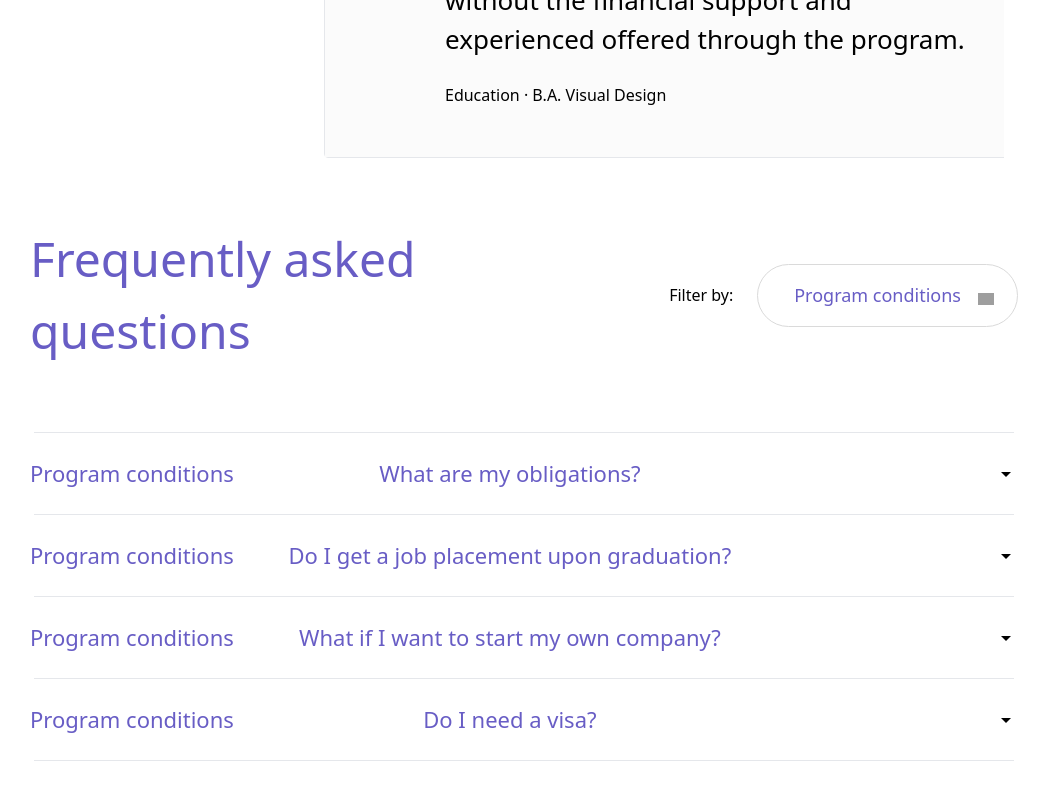
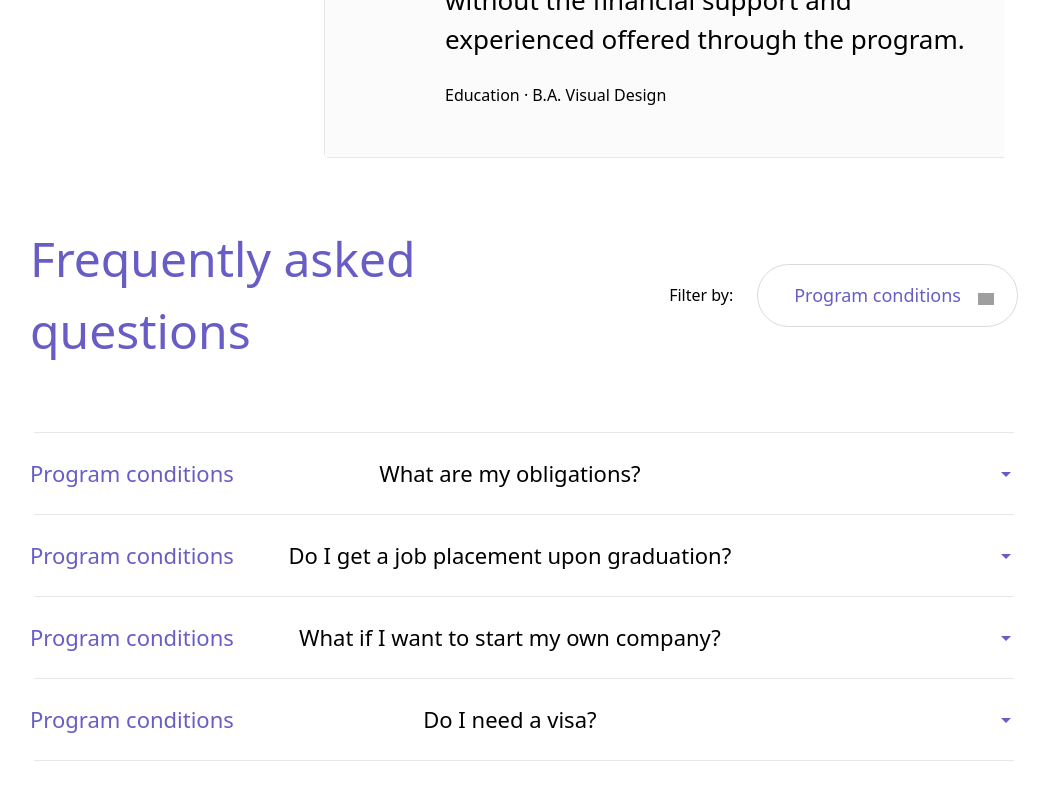
Before and after one commit to thatgirldorian/hs-fe-challenge, a React (Create React App) app: page / in a window 1280 px wide. Shown: the part 2643-3443 px from the top of the page, without its empty margins (116-1165 px from the left). Built offline with nearby package versions, Linux system fonts and the light colour scheme; grey boxes are pictures that could not be loaded.

Commit message:
Added some small fixes for content

```diff
--- a/src/FaqContent.jsx
+++ b/src/FaqContent.jsx
@@ -13,16 +13,14 @@ export function FaqContent({ tag, title, content }) {
         <p className="text-[22px] font-medium text-[color:var(--primary-color)]">
           {tag}
         </p>
-        <p className="text-[22px] mr-52 font-medium text-[color:var(--primary-color)]">
-          {title}
-        </p>
+        <p className="text-[22px] mr-52 font-medium">{title}</p>
         <svg
           className={`w-6 h-6 transform transition-transform ${
             isOpen ? "rotate-180" : ""
           }`}
           viewBox="0 0 24 24"
         >
-          <path fill="currentColor" d="M7 10l5 5 5-5z" />
+          <path fill="#685dc5" d="M7 10l5 5 5-5z" />
         </svg>
       </div>
       {isOpen && (
--- a/src/FaqSection.jsx
+++ b/src/FaqSection.jsx
@@ -11,9 +11,9 @@ export function FaqSection() {
             Frequently asked <br></br> questions
           </p>
         </div>
-        <div className="ml-auto">Filter by:</div>
+        <p className="ml-auto font-light text-[16px]">Filter by:</p>
         <div className="relative ml-[24px]">
-          <button className="flex text-[18px] border-[#dadada] border-[1px] rounded-full bg-white text-[color:var(--primary-color)] pl-[36px] pr-[56px] py-[17px]">
+          <button className="flex text-[18px] font-medium border-[#dadada] border-[1px] rounded-full bg-white text-[color:var(--primary-color)] pl-[36px] pr-[56px] py-[17px]">
             Program conditions
             <img
               src={filterArrow}
--- a/src/ScholarshipDetails.jsx
+++ b/src/ScholarshipDetails.jsx
@@ -14,7 +14,7 @@ export function ScholarshipDetails() {
           <hr></hr>
           <div className="grid grid-cols-2 mt-12">
             <div className=" pb-4">
-              <p className="text-[color:var(--primary-color)] font-medium ">
+              <p className="text-[color:var(--primary-color)] font-medium">
                 Tuition covered
               </p>
               <p>€20,900</p>
--- a/src/Testimonials.jsx
+++ b/src/Testimonials.jsx
@@ -21,7 +21,7 @@ export function Testimonials() {
         alt="A nice pattern in the background"
         className="absolute right-40 bottom-[-1890px] z-[-1] h-full w-[1120px]"
       />
-      <div className="mt-[279px] mx-40">
+      <div className="mt-[279px] mx-40 max-h-[calc(100vh-279px)] overflow-hidden">
         <Swiper
           spaceBetween={20}
           navigation={true}
```
